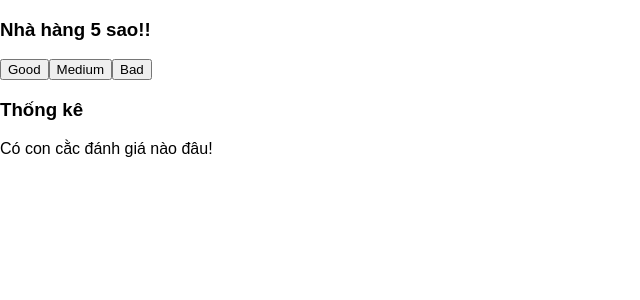
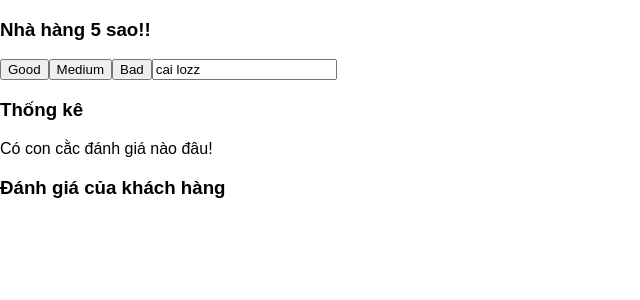
Before and after one commit to Duchieuctk41/small-project, a React (Create React App) app: page / in a window 1280 px wide. Shown: the top 300 px of the page, without its empty margins (0-640 px from the left). Built offline with nearby package versions, Linux system fonts and the light colour scheme.

Commit message:
[1.0.0] add input.

```diff
--- a/src/Components/Restaurant/Restaurant.js
+++ b/src/Components/Restaurant/Restaurant.js
@@ -2,6 +2,7 @@ import React, { useState, useEffect } from 'react';
 import Button from '../../UI/ButtonRestaurant/Button';
 import Statics from './Statics/Statics';
 import Aux from '../../hoc/Aux';
+import Input from '../../UI/Input/Input';
 
 const typeButton = [
     {label: 'Good', type: 'good'},
@@ -56,8 +57,10 @@ const restaurant = (props) => {
                     {ctrl.label}
                 </Button>
             ))}
+            <Input review="cai lozz"/>
             <h3>Thống kê</h3>
             {votedOfUser}
+            <h3>Đánh giá của khách hàng</h3>
         </Aux>
     )
 }
--- /dev/null
+++ b/src/UI/Input/Input.js
@@ -0,0 +1,7 @@
+import React from 'react';
+
+const input = (props) => (
+    <input value={props.review}></input>
+)
+
+export default input;
```
